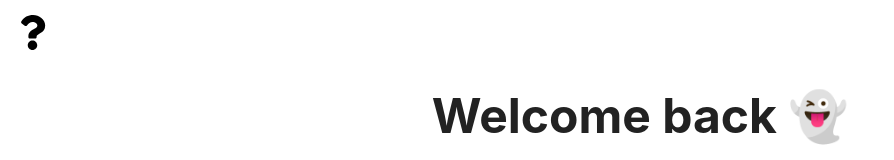
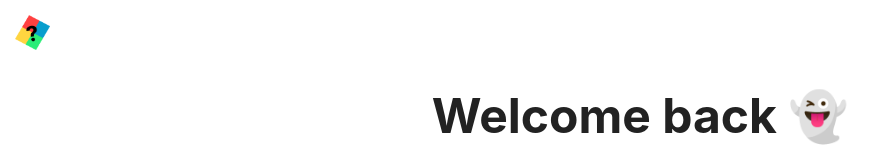
Before and after one commit to Sueysz/gen-quiz, a React (Vite) app: page /login in a window 1280 px wide. Shown: the top 160 px of the page, without its empty margins (0-894 px from the left). Built offline with nearby package versions, Linux system fonts and the light colour scheme.

Commit message:
change icon

```diff
--- a/src/components/Icons.js
+++ b/src/components/Icons.js
@@ -1,7 +1,6 @@
 import styled from "@emotion/styled";
-import { FaQuestion } from "react-icons/fa";
 
-export const StyledIcon = styled(FaQuestion)`
+export const StyledIcon = styled.img`
     width:35px;
     height:35px;
     color:black;
--- a/src/pages/Home.jsx
+++ b/src/pages/Home.jsx
@@ -17,7 +17,7 @@ export const Home = () => {
         <HomePage>
             <div className='wrapper'>
                 <div>
-                    <StyledIcon />
+                    <StyledIcon src='/public/icons/logo.png' alt='logo' />
                 </div>
                 <div className='userAuthReg'>
                     <LoginButton to="/login">LogIn </LoginButton>
--- a/src/pages/Login.jsx
+++ b/src/pages/Login.jsx
@@ -44,7 +44,7 @@ export const Login = () => {
         <>
             <LoginPage>
                 <Link to={'/'}>
-                    <StyledIcon />
+                    <StyledIcon src='/public/icons/logo.png' alt='logo' />
                 </Link>
                 <h1>Welcome back 👻</h1>
                 <form onSubmit={handleLogin}>
--- a/src/pages/Register.jsx
+++ b/src/pages/Register.jsx
@@ -75,7 +75,7 @@ export const Register = () => {
         <>
             <RegisterPage>
                 <Link to={'/'}>
-                    <StyledIcon/>
+                    <StyledIcon src='/public/icons/logo.png' alt='logo' />
                 </Link>
                 <h1>Join the Gen-Quiz community 🐻‍❄️</h1>
                 <form onSubmit={handleSubmit}>
```
Also changed, not shown: public/icons/logo.png (added).
